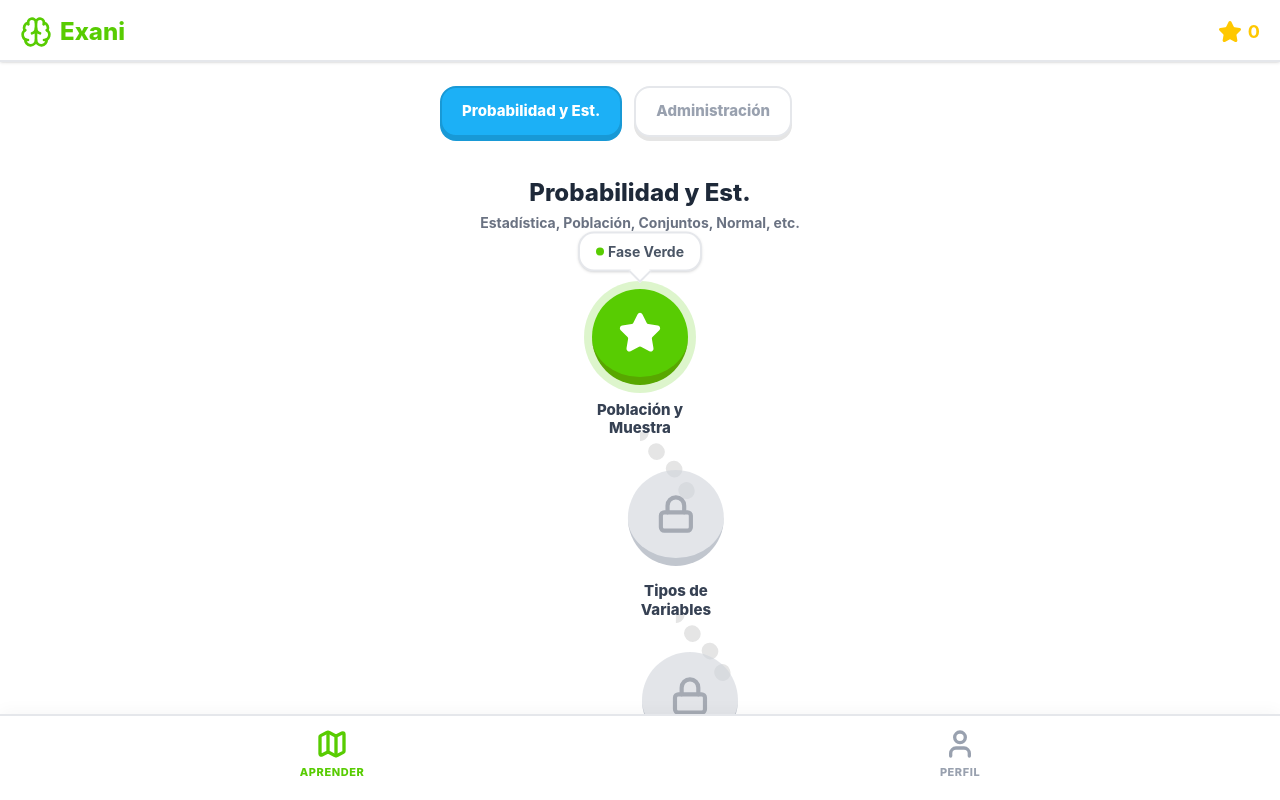
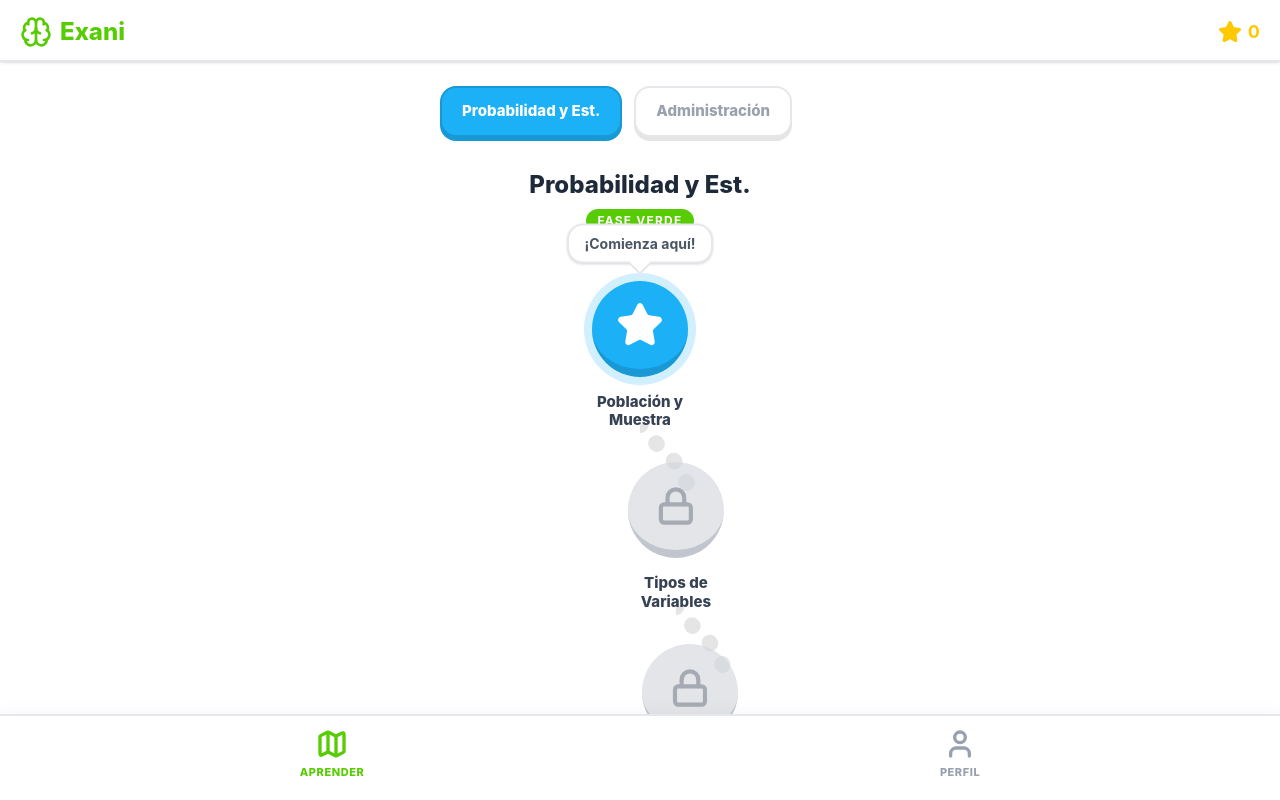
Before and after one commit to Oscarjrdz/examen, a React (Vite) app: page / in a window 1280 px wide. Both pictures are taken after typing "Sample", "Sample123" into the empty fields and a click on the button "ENTRAR". Shown: the top 800 px of the page. Built offline with nearby package versions, Linux system fonts and the light colour scheme.

Commit message:
Refactor: Switch crown-based node progression to a Global Map Phase progression (Green -> Orange -> Purple map) and clean up tooltips

```diff
--- a/src/App.tsx
+++ b/src/App.tsx
@@ -7,32 +7,46 @@ import confetti from 'canvas-confetti';
 
 type ViewState = 'LOGIN' | 'MAP' | 'THEORY' | 'QUIZ' | 'SUCCESS' | 'PROFILE';
 
+type SubjectProgress = {
+  tier: number;       // 0: Green, 1: Orange, 2: Purple, 3: Gold
+  completed: number[]; // Array of completed level IDs in the CURRENT tier
+};
+
 type UserData = {
   password: string;
   xp: number;
-  progress: Record<string, Record<number, number>>; // { subjectId: { levelId: tier (0-3) } }
+  progress: Record<string, SubjectProgress>;
 };
 
 const getTierColor = (tier: number) => {
   switch (tier) {
-    case 0: return { main: '#58CC02', dark: '#58A700', shadow: 'rgba(88,204,2,0.2)', name: 'Verde' };     // Green
-    case 1: return { main: '#FF9600', dark: '#CC7800', shadow: 'rgba(255,150,0,0.2)', name: 'Naranja' };  // Orange
-    case 2: return { main: '#CE82FF', dark: '#A568CC', shadow: 'rgba(206,130,255,0.2)', name: 'Morado' };  // Purple
-    case 3: return { main: '#FFC800', dark: '#E6B500', shadow: 'rgba(255,200,0,0.2)', name: 'Maestro' };   // Gold
+    case 0: return { main: '#58CC02', dark: '#58A700', shadow: 'rgba(88,204,2,0.2)', name: 'Verde' };
+    case 1: return { main: '#FF9600', dark: '#CC7800', shadow: 'rgba(255,150,0,0.2)', name: 'Naranja' };
+    case 2: return { main: '#CE82FF', dark: '#A568CC', shadow: 'rgba(206,130,255,0.2)', name: 'Morado' };
+    case 3: return { main: '#FFC800', dark: '#E6B500', shadow: 'rgba(255,200,0,0.2)', name: 'Maestro' };
     default: return { main: '#58CC02', dark: '#58A700', shadow: 'rgba(88,204,2,0.2)', name: 'Verde' };
   }
+};
+
+const LOCAL_DICTIONARY: Record<string, string> = {
+  "garza": "Benjamín Garza Olvera es autor del libro 'Estadística y Probabilidad', la bibliografía oficial básica que el CENEVAL exige para el EXANI-II.",
+  "olvera": "Benjamín Garza Olvera es autor del libro 'Estadística y Probabilidad', la bibliografía oficial básica que el CENEVAL exige para el EXANI-II.",
+  "mendenhall": "William Mendenhall es coautor de 'Introducción a la Probabilidad y Estadística', uno de los libros más analíticos y citados por el EXANI-II.",
+  "munch": "Lourdes Münch Galindo es una autora mexicana cuyo libro 'Fundamentos de Administración' es la referencia central obligatoria para el módulo de Administración.",
+  "münch": "Lourdes Münch Galindo es una autora mexicana cuyo libro 'Fundamentos de Administración' es la referencia central obligatoria para el módulo de Administración.",
+  "robbins": "Stephen P. Robbins es el autor del famoso libro 'Administración', usado en todo el mundo y bibliografía oficial del EXANI-II.",
+  "ceneval": "Centro Nacional de Evaluación para la Educación Superior. Diseñan y aplican el EXANI-II a nivel nacional.",
+  "exani": "Examen Nacional de Ingreso a la Educación Superior. Evalúa competencias básicas y módulos de especialidad."
 };
 
 export default function App() {
   const [view, setView] = useState<ViewState>('LOGIN');
   const [currentUser, setCurrentUser] = useState<string | null>(null);
 
-  // App State tied to User
-  const [progress, setProgress] = useState<Record<string, Record<number, number>>>({});
+  const [progress, setProgress] = useState<Record<string, SubjectProgress>>({});
   const [xp, setXp] = useState<number>(0);
   const [activeSubjectId, setActiveSubjectId] = useState<string>(subjects[0].id);
 
-  // Load user session on mount
   useEffect(() => {
     const activeSession = sessionStorage.getItem('exani_active_user');
     if (activeSession) {
@@ -40,7 +54,6 @@ export default function App() {
     }
   }, []);
 
-  // Save changes to localStorage
   useEffect(() => {
     if (currentUser) {
       const usersRaw = localStorage.getItem('exani_users');
@@ -58,18 +71,25 @@ export default function App() {
     setXp(users[username]?.xp || 0);
 
     let loadedProgress = users[username]?.progress || {};
-    let migratedProgress: Record<string, Record<number, number>> = {};
+    let migratedProgress: Record<string, SubjectProgress> = {};
 
-    // Migration from number[] to Record<number, number>
+    // Recovery migration
     Object.keys(loadedProgress).forEach(subj => {
       const p = loadedProgress[subj];
       if (Array.isArray(p)) {
-        migratedProgress[subj] = {};
-        p.forEach(nodeId => {
-          migratedProgress[subj][nodeId] = 1; // Mark as finished green (Tier 1)
-        });
-      } else {
-        migratedProgress[subj] = p as any;
+        migratedProgress[subj] = { tier: 0, completed: p as number[] };
+      } else if (p && typeof p === 'object') {
+        if ('tier' in p && 'completed' in p) {
+           migratedProgress[subj] = p as any;
+        } else {
+           // Crown format fallback: Rescue the completed nodes and reset tier to 0
+           let comps: number[] = [];
+           Object.keys(p).forEach(k => {
+             const tierVal = (p as any)[k];
+             if (tierVal >= 1) comps.push(Number(k));
+           });
+           migratedProgress[subj] = { tier: 0, completed: comps };
+        }
       }
     });
 
@@ -86,7 +106,6 @@ export default function App() {
     setView('LOGIN');
   };
 
-  // Quiz & Theory State
   const [activeLevel, setActiveLevel] = useState<Level | null>(null);
   const [activeTier, setActiveTier] = useState<number>(0);
   const [currentQuestionIndex, setCurrentQuestionIndex] = useState(0);
@@ -105,21 +124,33 @@ export default function App() {
   };
 
   const handleLevelComplete = () => {
-    const pList = progress[activeSubjectId] || {};
-    const currentTierForNode = pList[activeLevel!.id] || 0;
+    const subjProgress = progress[activeSubjectId] || { tier: 0, completed: [] };
+    const currentCompleted = [...subjProgress.completed];
+    let newTier = subjProgress.tier;
 
-    if (activeTier === currentTierForNode && currentTierForNode < 3) {
-      setProgress({
-        ...progress,
-        [activeSubjectId]: {
-          ...pList,
-          [activeLevel!.id]: currentTierForNode + 1
-        }
-      });
+    if (!currentCompleted.includes(activeLevel!.id)) {
+      currentCompleted.push(activeLevel!.id);
       setXp(xp + 15);
-    } else if (activeTier === 3) {
-      setXp(xp + 5); // Just 5 points for reviewing a mastered node
+
+      // Global Phase Up / Reset
+      const activeSub = subjects.find(s => s.id === activeSubjectId)!;
+      if (currentCompleted.length >= activeSub.levels.length) {
+         if (newTier < 3) {
+            newTier += 1;
+            currentCompleted.length = 0; // Empty the array to restart the map!
+         }
+      }
+    } else {
+      setXp(xp + 5);
     }
+
+    setProgress({
+      ...progress,
+      [activeSubjectId]: {
+        tier: newTier,
+        completed: currentCompleted
+      }
+    });
 
     confetti({
       particleCount: 150,
@@ -129,8 +160,6 @@ export default function App() {
     });
     setView('SUCCESS');
   };
-
-  // ---------------- Views ----------------
 
   const LoginView = () => {
     const [name, setName] = useState('');
@@ -155,7 +184,7 @@ export default function App() {
           setErrorMsg('Contraseña incorrecta.');
         }
       } else {
-        users[username] = { password: pwd, xp: 0, progress: {} };
+        users[username] = { password: pwd, xp: 0, progress: { tier: 0, completed: [] } as any };
         localStorage.setItem('exani_users', JSON.stringify(users));
         loadUserData(username);
       }
@@ -209,11 +238,16 @@ export default function App() {
 
   const MapView = () => {
     const activeSub = subjects.find(s => s.id === activeSubjectId)!;
-    const currentProgress = progress[activeSubjectId] || {};
+    const subjProgress = progress[activeSubjectId] || { tier: 0, completed: [] };
+    const globalTier = subjProgress.tier;
+    const currentProgress = subjProgress.completed || [];
+    const colors = getTierColor(globalTier);
+
+    const firstUncompletedIndex = activeSub.levels.findIndex(lvl => !currentProgress.includes(lvl.id));
+    const activeIndexToPlay = firstUncompletedIndex === -1 ? activeSub.levels.length - 1 : firstUncompletedIndex;
 
     return (
       <div className="pb-32 px-4 max-w-md mx-auto flex flex-col items-center w-full">
-        {/* Subject scrollable tabs */}
         <div className="flex overflow-x-auto w-full gap-3 py-4 mt-2 px-2 snap-x hide-scrollbar">
           {subjects.map(sub => (
             <button
@@ -228,46 +262,53 @@ export default function App() {
           ))}
         </div>
 
-        <div className="text-center mt-6 mb-10 px-2">
+        <div className="text-center mt-4 mb-8 px-2">
           <h2 className="text-2xl font-extrabold text-gray-800">{activeSub.title}</h2>
-          <p className="text-gray-500 font-bold mt-1 text-sm">{activeSub.description}</p>
+          <div className="inline-block mt-2 font-bold px-3 py-1 rounded-full text-white text-xs uppercase tracking-widest" style={{backgroundColor: colors.main}}>
+             Fase {colors.name}
+          </div>
         </div>
 
         <div className="flex flex-col items-center gap-8 relative w-full pt-4">
           {activeSub.levels.map((lvl, idx) => {
-            const nodeTier = currentProgress[lvl.id] || 0;
-            const isUnlocked = idx === 0 || (currentProgress[activeSub.levels[idx - 1].id] || 0) >= 1;
-            const isMastered = nodeTier >= 3;
+            const isCompleted = currentProgress.includes(lvl.id);
+            const isUnlocked = idx === 0 || currentProgress.includes(activeSub.levels[idx - 1].id);
 
             const offset = Math.sin(idx * 0.8) * 50;
             const nextOffset = idx < activeSub.levels.length - 1 ? Math.sin((idx + 1) * 0.8) * 50 : 0;
             const dx = nextOffset - offset;
             const isCurveRight = dx > 0;
 
-            const colors = getTierColor(nodeTier);
+            let btnClass = `w-24 h-24 rounded-full flex items-center justify-center transform transition-all active:scale-95 z-10`;
+            let btnStyle = {};
+
+            if (!isUnlocked) {
+               btnClass += ' cursor-not-allowed opacity-60 bg-gray-300 border-b-[8px] border-gray-400';
+            } else if (isCompleted) {
+               btnClass += ' cursor-pointer';
+               btnStyle = { backgroundColor: colors.main, borderBottom: `8px solid ${colors.dark}` };
+            } else {
+               btnClass += ' cursor-pointer bg-[#1CB0F6] border-b-[8px] border-[#1899D6] shadow-[0_0_0_8px_rgba(28,176,246,0.2)]';
+            }
 
             return (
               <div key={lvl.id} className="relative flex flex-col items-center" style={{ transform: `translateX(${offset}px)` }}>
-                {isUnlocked && !isMastered && (
-                  <motion.div animate={{y: [0, -10, 0]}} transition={{repeat: Infinity, duration: 2}} className="absolute -top-12 bg-white px-4 py-2 rounded-2xl border-2 border-gray-200 font-bold text-gray-600 shadow-sm z-20 tooltip text-sm flex gap-1 items-center">
-                    {!isMastered && <span className="w-2 h-2 rounded-full block" style={{backgroundColor: colors.main}}></span>}
-                    {nodeTier === 0 ? 'Fase Verde' : nodeTier === 1 ? 'Media Naranja' : 'Avanzado Morado'}
+                {idx === activeIndexToPlay && !isCompleted && (
+                  <motion.div animate={{y: [0, -10, 0]}} transition={{repeat: Infinity, duration: 2}} className="absolute -top-12 bg-white px-4 py-2 rounded-2xl border-2 border-gray-200 font-bold text-gray-600 shadow-sm z-20 tooltip text-sm flex gap-1 items-center whitespace-nowrap">
+                    ¡Comienza aquí!
                     <div className="absolute -bottom-2.5 left-1/2 -translate-x-1/2 w-4 h-4 bg-white border-b-2 border-r-2 border-gray-200 rotate-45"></div>
                   </motion.div>
                 )}
 
                 <button
-                  onClick={() => isUnlocked && startLevel(lvl, nodeTier)}
+                  onClick={() => isUnlocked && startLevel(lvl, globalTier)}
                   disabled={!isUnlocked}
-                  className={`
-                    w-24 h-24 rounded-full flex items-center justify-center transform transition-all active:scale-95 z-10
-                    ${isUnlocked ? 'cursor-pointer' : 'cursor-not-allowed opacity-60 bg-gray-300 border-b-[8px] border-gray-400'}
-                  `}
-                  style={isUnlocked ? { backgroundColor: colors.main, borderBottom: `8px solid ${colors.dark}`, boxShadow: `0 0 0 8px ${colors.shadow}` } : {}}
+                  className={btnClass}
+                  style={btnStyle}
                 >
                   {!isUnlocked ? <Lock className="w-10 h-10 text-gray-500" strokeWidth={2.5} /> :
-                   isMastered ? <Trophy className="w-11 h-11 text-white fill-current" /> :
-                   <Star className="w-11 h-11 text-white fill-current" />}
+                   isCompleted ? <Check className="w-12 h-12 text-white" strokeWidth={4} /> :
+                   <Star className="w-12 h-12 text-white fill-current" />}
                 </button>
 
                 <div className="mt-4 font-extrabold text-gray-700 text-center max-w-[130px] text-[15px] leading-tight flex-col hidden sm:flex">
@@ -276,7 +317,7 @@ export default function App() {
 
                 {idx < activeSub.levels.length - 1 && (
                   <svg className="absolute -bottom-16 -z-10" width="100" height="70" style={{ left: isCurveRight ? '50%' : 'auto', right: !isCurveRight ? '50%' : 'auto', transform: isCurveRight ? 'none' : 'scaleX(-1)' }}>
-                    <path d="M0,0 C20,30 40,30 50,70" fill="transparent" stroke="#E5E5E5" strokeWidth="16" strokeLinecap="round" strokeDasharray="1 24"/>
+                    <path d="M0,0 C20,30 40,30 50,70" fill="transparent" stroke={isCompleted ? colors.main : '#E5E5E5'} strokeWidth="16" strokeLinecap="round" strokeDasharray="1 24"/>
                   </svg>
                 )}
               </div>
@@ -297,24 +338,12 @@ export default function App() {
     const isMastered = activeTier >= 3;
     const colors = getTierColor(activeTier);
 
-    const LOCAL_DICTIONARY: Record<string, string> = {
-      "garza": "Benjamín Garza Olvera es autor del libro 'Estadística y Probabilidad', la bibliografía oficial básica que el CENEVAL exige para el EXANI-II.",
-      "olvera": "Benjamín Garza Olvera es autor del libro 'Estadística y Probabilidad', la bibliografía oficial básica que el CENEVAL exige para el EXANI-II.",
-      "mendenhall": "William Mendenhall es coautor de 'Introducción a la Probabilidad y Estadística', uno de los libros más analíticos y citados por el EXANI-II.",
-      "munch": "Lourdes Münch Galindo es una autora mexicana cuyo libro 'Fundamentos de Administración' es la referencia central obligatoria para el módulo de Administración.",
-      "münch": "Lourdes Münch Galindo es una autora mexicana cuyo libro 'Fundamentos de Administración' es la referencia central obligatoria para el módulo de Administración.",
-      "robbins": "Stephen P. Robbins es el autor del famoso libro 'Administración', usado en todo el mundo y bibliografía oficial del EXANI-II.",
-      "ceneval": "Centro Nacional de Evaluación para la Educación Superior. Diseñan y aplican el EXANI-II a nivel nacional.",
-      "exani": "Examen Nacional de Ingreso a la Educación Superior. Evalúa competencias básicas y módulos de especialidad."
-    };
-
     const handleSearch = async () => {
       const cleanQuery = searchQuery.trim().toLowerCase();
       if (!cleanQuery) return;
       setIsSearching(true);
       setSearchResult(null);
 
-      // 1. Verificación local para evitar resultados absurdos de Wikipedia
       let localMatch = null;
       for (const [key, definition] of Object.entries(LOCAL_DICTIONARY)) {
         if (cleanQuery.includes(key)) {
@@ -331,7 +360,6 @@ export default function App() {
          return;
       }
 
-      // 2. Wikipedia fallback for general concepts
       try {
         const searchRes = await fetch(`https://es.wikipedia.org/w/api.php?action=query&origin=*&list=search&srsearch=${encodeURIComponent(searchQuery)}&utf8=&format=json`);
         const searchData = await searchRes.json();
@@ -371,7 +399,7 @@ export default function App() {
 
           <div className="font-extrabold p-2 px-4 rounded-xl w-max flex items-center gap-2 uppercase tracking-wide text-sm shrink-0 mb-4" style={{ backgroundColor: colors.shadow, color: colors.dark }}>
             {isMastered ? <Trophy className="w-5 h-5"/> : <BookOpen className="w-5 h-5"/>}
-            {isMastered ? 'Repaso Maestro' : `Lección ${colors.name}`}
+            {isMastered ? 'Repaso Maestro' : `Lección Fase ${colors.name}`}
           </div>
 
           <AnimatePresence mode="wait">
@@ -450,14 +478,12 @@ export default function App() {
   const QuizView = () => {
     if (!activeLevel) return null;
 
-    // Choose quiz bank depending on activeTier
-    // Tier 0: Green, Tier 1: Orange, Tier 2: Purple, Tier 3: Gold (re-use Purple)
     let activeQuizArray: QuizQuestion[] = activeLevel.quiz;
     if (activeTier === 1 && activeLevel.quizOrange && activeLevel.quizOrange.length > 0) activeQuizArray = activeLevel.quizOrange;
     if (activeTier >= 2 && activeLevel.quizPurple && activeLevel.quizPurple.length > 0) activeQuizArray = activeLevel.quizPurple;
 
     const colors = getTierColor(activeTier);
-    const question = activeQuizArray[currentQuestionIndex] || activeLevel.quiz[0]; // fallback to logic
+    const question = activeQuizArray[currentQuestionIndex] || activeLevel.quiz[0];
     if (!question) return null;
 
     const isCorrect = selectedOption === question.correctAnswer;
@@ -588,13 +614,9 @@ export default function App() {
   };
 
   const ProfileView = () => {
-    let globalCompleted = 0;
     let globalTotal = 0;
-    Object.values(progress).forEach(subjObj => {
-      Object.values(subjObj).forEach(tier => {
-        if (tier > 0) globalCompleted++; // finished at least green
-      });
-    });
+
+    // We count subjects started, not individual nodes for simplicity now since logic changed
     subjects.forEach(sub => globalTotal += sub.levels.length);
 
     return (
@@ -616,9 +638,9 @@ export default function App() {
           <div className="flex items-center justify-between bg-white p-5 rounded-2xl border-2 border-gray-200">
             <div className="flex items-center gap-3">
               <Check className="w-8 h-8 text-[#58CC02] px-1" strokeWidth={4} />
-              <span className="font-extrabold text-xl text-gray-700">Dominios iniciados</span>
+              <span className="font-extrabold text-[17px] text-gray-700">Materias en progreso</span>
             </div>
-            <span className="font-black text-2xl text-[#58CC02]">{globalCompleted} / {globalTotal}</span>
+            <span className="font-black text-xl text-[#58CC02]">{Object.keys(progress).length}</span>
           </div>
         </div>
 
```
